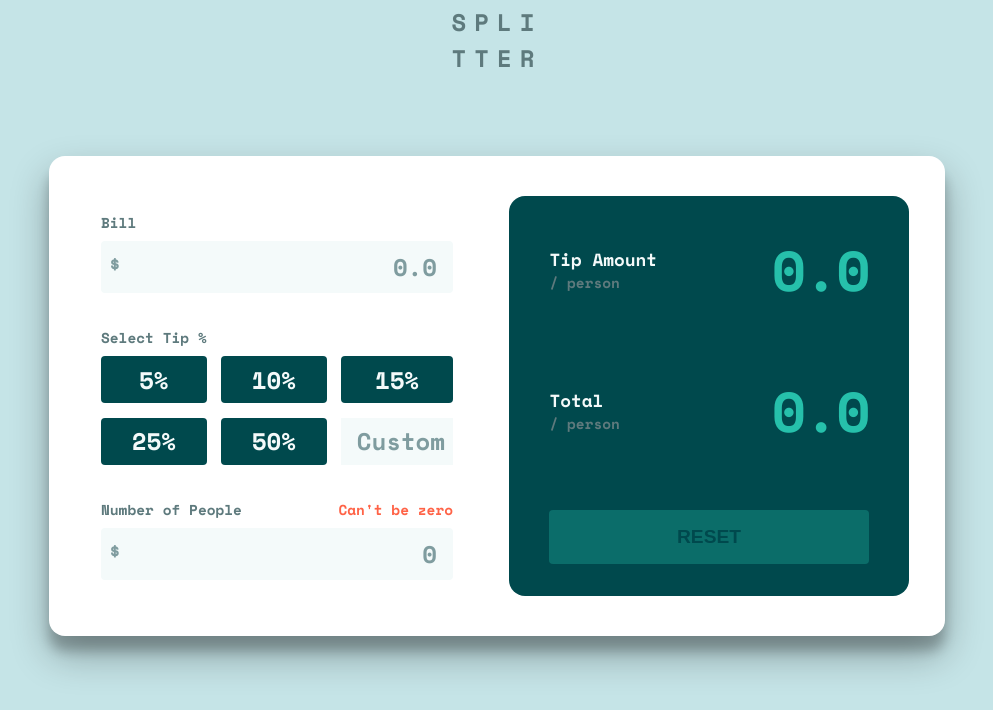
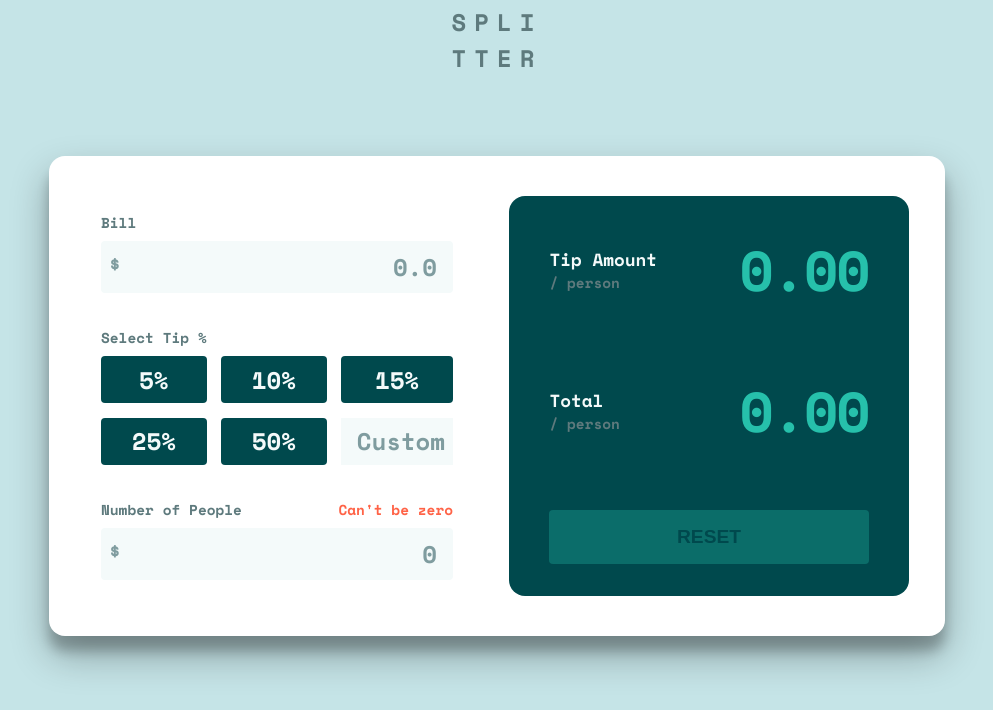
Before and after one commit to Brunno-DaSilva/tip-calculator, a React (Create React App) app: page / in a window 1280 px wide. Shown: the top 710 px of the page, without its empty margins (143-1136 px from the left). Built offline with nearby package versions, Linux system fonts and the light colour scheme.

Commit message:
ADD: NaN()to handly infinity error. NEXT: add btn methods, fix custom func

```diff
--- a/src/Components/Result/Result.jsx
+++ b/src/Components/Result/Result.jsx
@@ -2,8 +2,8 @@ import React from "react";
 import "./Result.css";
 
 const Result = ({ totalAmount, tipAmount, reset }) => {
-  let defaultTotal = totalAmount || `0.0`;
-  let defaultTip = tipAmount || `0.0`;
+  let defaultTotal = isNaN(totalAmount) ? "0.00" : totalAmount;
+  let defaultTip = isNaN(tipAmount) ? "0.00" : tipAmount;
 
   return (
     <div className="main_calculator__result">
@@ -15,7 +15,7 @@ const Result = ({ totalAmount, tipAmount, reset }) => {
           </div>
 
           <div className="amount__figure">
-            <h3>{`${defaultTip}`} </h3>
+            <h3>{`${defaultTip}`}</h3>
           </div>
         </div>
 
```
